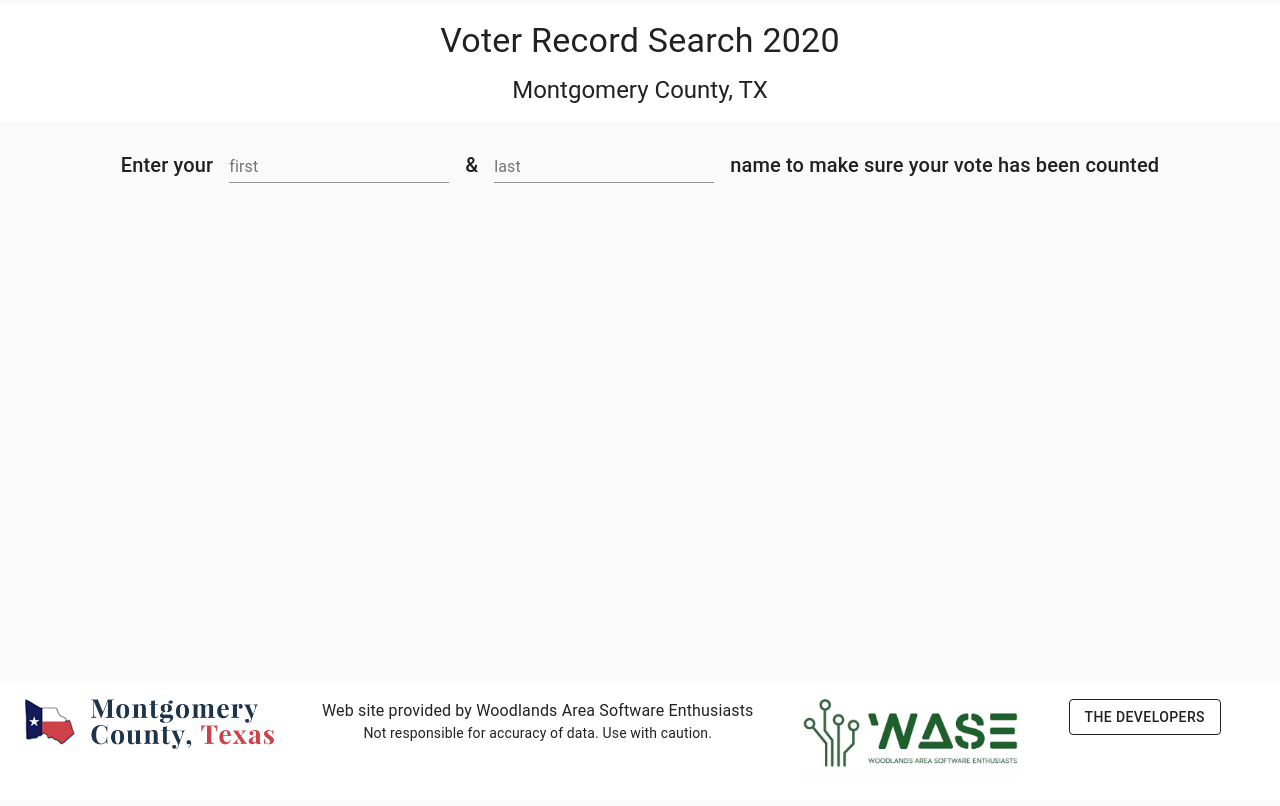
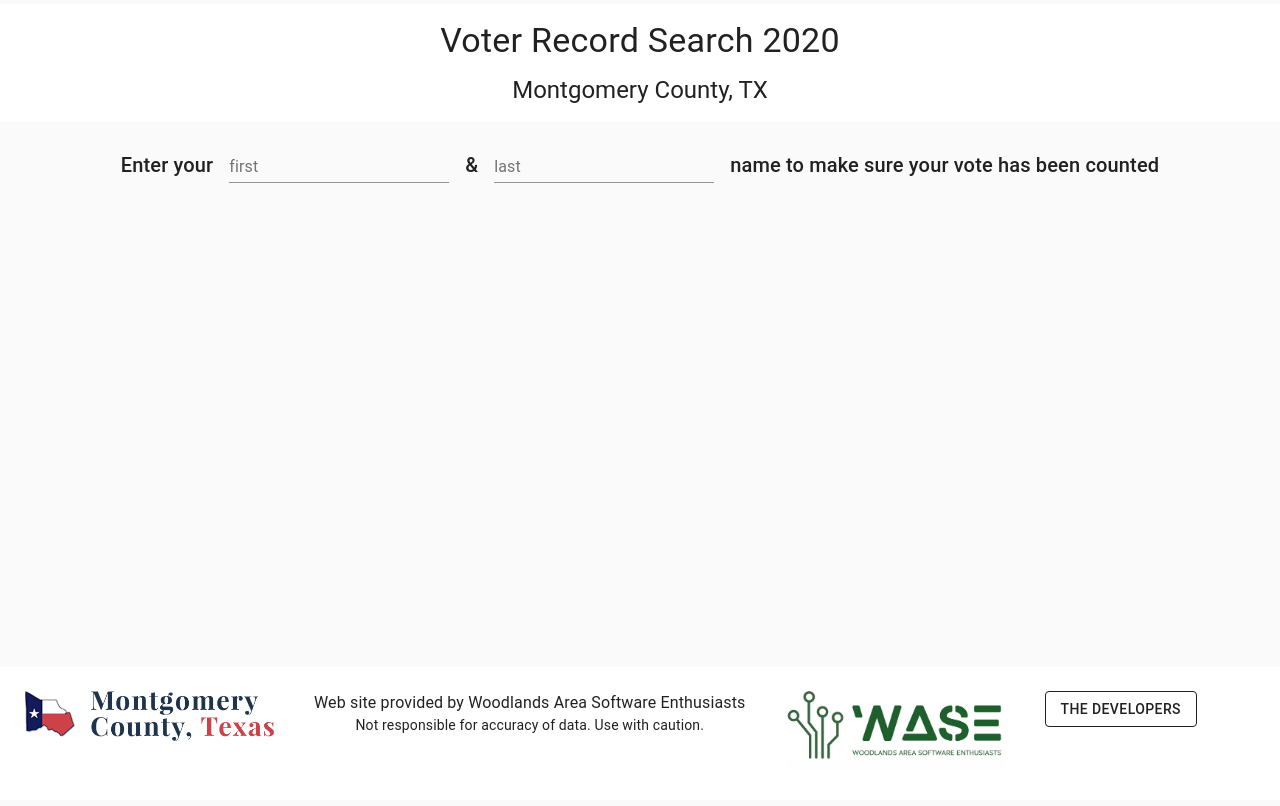
Before and after one commit to WoodlandsTech/votersapp, a React (Create React App) app: page / in a window 1280 px wide. Built offline with nearby package versions, Linux system fonts and the light colour scheme; what webfontloader would draw is missing.

Commit message:
Various twiddles and back to footer with grid

```diff
--- a/src/App.js
+++ b/src/App.js
@@ -23,7 +23,7 @@ const useStyles = makeStyles((theme) => ({
 	},
 	footer: {
 		backgroundColor: theme.palette.background.paper,
-    padding: theme.spacing(2, 0),
+		padding: "0",
 		marginTop: 'auto',
 		textAlign: 'center',
 	},
@@ -48,9 +48,7 @@ const App = () => {
 					<SearchVoters />
 					<ListVoters />
 				</main>
-        <footer className={classes.footer}>
 				<Footer />
-        </footer>
 			</div>
 		</RecordProvider >
 	);
--- a/src/Contributors.js
+++ b/src/Contributors.js
@@ -4,8 +4,8 @@ import React from 'react';
 //import Typography from '@material-ui/core/Typography';
 //import Button from '@material-ui/core/Button';
 
-import { Button, Typography, Popover, makeStyles } from '@material-ui/core';
-import { Divider, List, ListItemText, ListSubheader } from '@material-ui/core';
+import { Button, Popover, makeStyles } from '@material-ui/core';
+import { List, ListItemText, ListSubheader } from '@material-ui/core';
 
 
 const useStyles = makeStyles((theme) => ({
--- a/src/Footer.js
+++ b/src/Footer.js
@@ -13,6 +13,15 @@ const useStyles = makeStyles((theme) => ({
 			verticalAlign: 'middle',
 		},
 	},
+
+	footer: {
+		backgroundColor: theme.palette.background.paper,
+		padding: theme.spacing(3, 0),
+		marginTop: 'auto',
+		textAlign: 'center',
+		width: '100%'
+	},
+
 	footerText: {
 		margin: '0 20px',
 	}
@@ -54,8 +63,8 @@ const Footer = () => {
 
 	return (
 		<footer className={classes.footer}>
-			<Container>
-				<Grid container spacing={6}>
+			<Container >
+				<Grid container spacing={5}>
 					<Grid item >
 						<MocoLogo />
 					</Grid>
@@ -70,9 +79,10 @@ const Footer = () => {
 					</Grid>
 				</Grid>
 			</Container>
-		</footer >
+		</footer>
 	)
-{/*}
+
+	/*
 	const Footer = () => {
 	  const classes = useStyles();
 	  return (
@@ -88,9 +98,12 @@ const Footer = () => {
 			<Typography variant="body2">Not responsible for accuracy of data. Use with caution.</Typography>
 		  </div>
 		  <img src={Wase} alt="WASE Logo" height="50" />
+							<Contributors />
+
 		</Container>
 	  )
-*/}
+
+	*/
 };
 
 export default Footer;
```
Lines whose indentation alone changed are shown as unchanged.
